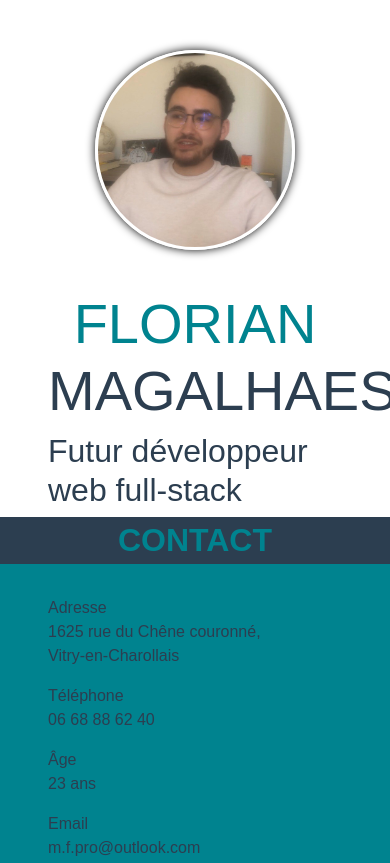
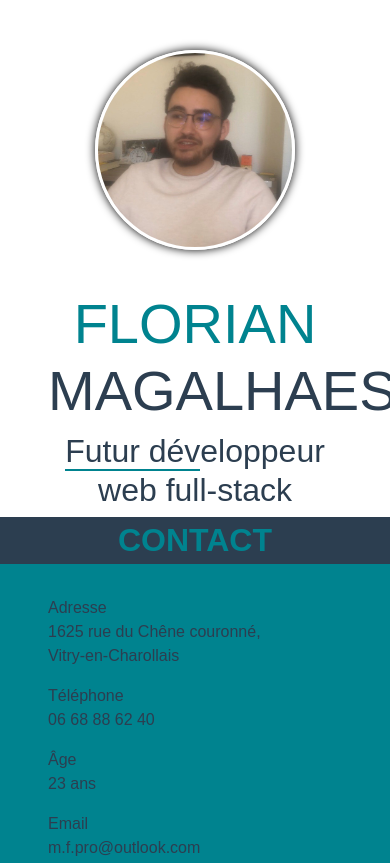
Before and after one commit to Flo-mgls/Flo-mgls.github.io, a plain HTML site: page index.html in a window 390 px wide. Shown: the top 863 px of the page. Drawn offline with nearby package versions, Linux system fonts and the light colour scheme; a web font is replaced by a local one.

```diff
--- a/CV_FM_CSS.css
+++ b/CV_FM_CSS.css
@@ -5,14 +5,13 @@
 	{
 		background-color: white;
 	}
-	h1
+	.centerPhone
 	{
 		text-align: center;
 	}
 	h2.profilFont
 	{
 		margin-bottom: 20px;
-		text-align: center;
 	}
 }
 
@@ -54,7 +53,7 @@
 }
 h2 span
 {
-	border-bottom: 2px rgb(0,131,143); /* Color background profil*/
+	border-bottom: 2px solid rgb(0,131,143); /* Color background profil*/
 }
 .profilBGColor /* Color background profil*/
 {
--- a/index.html
+++ b/index.html
@@ -20,7 +20,7 @@
 		<div class="col-md-4 phoneBgColor">
 			<img src="contents/avatar.JPG" alt="profil picture Magalhaes Florian"/>
 		</div>
-		<div class="col-md-8 px-5">
+		<div class="col-md-8 px-5 centerPhone">
 			<h1 class="text-uppercase profilColor">Florian <span class="profilFontColor">Magalhaes</span></h1>
 			<h2 class="profilFontColor"><span>Futur dév</span>eloppeur web full-stack</h2>
 		</div>
```
